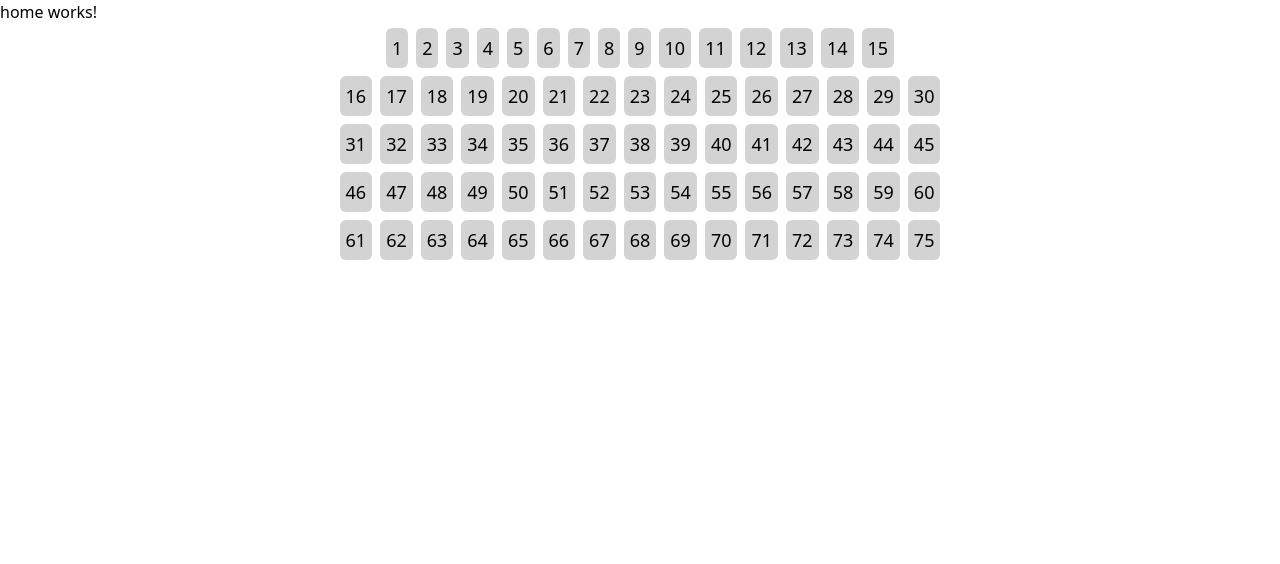
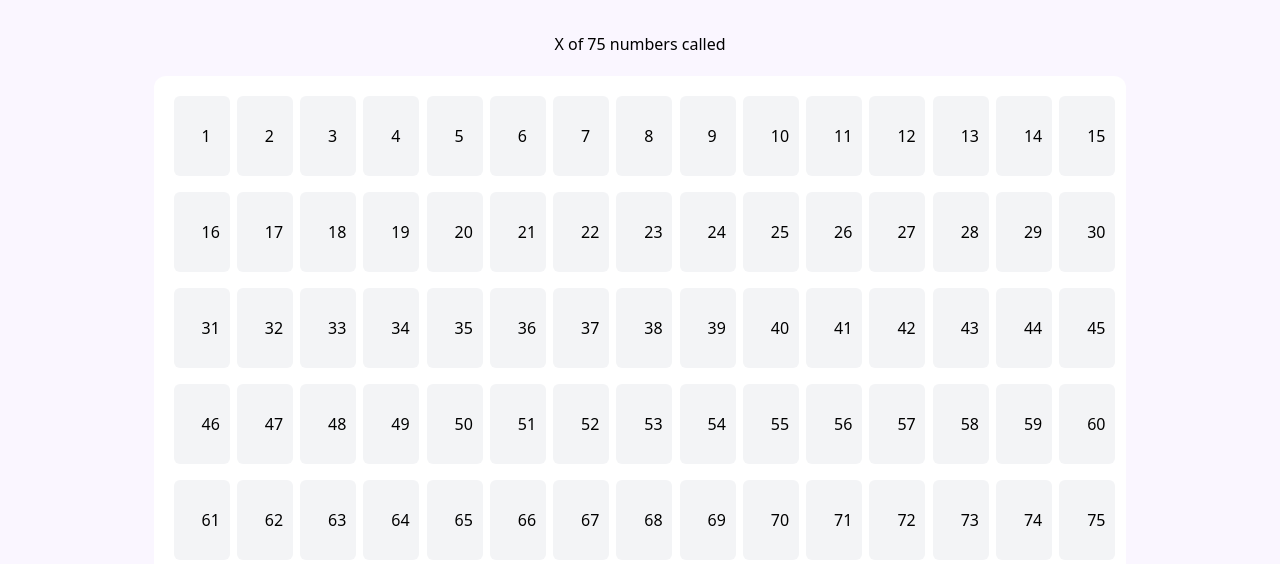
Before and after one commit to GillesDV/bingo-screen, an Angular app in the folder bingo-app/: page / in a window 1280 px wide. Shown: the top 564 px of the page. Built offline with nearby package versions, Linux system fonts and the light colour scheme.

Commit message:
make the 75 numbers look mostly decent via grid (tailwind)

```diff
--- a/bingo-app/src/app/features/home/home.html
+++ b/bingo-app/src/app/features/home/home.html
@@ -1,14 +1,14 @@
-<p>home works!</p>
+<div class="min-h-screen p-8 bg-[#FAF6FF]">
+    <h3 class="text-center pb-5">X of {{maxNumbers}} numbers called</h3>
 
+    <div class="w-4/5 mx-auto rounded-xl bg-white ">
 
-<div class="text-center text-lg aspect-3/2">
-    <div class="bg-#3464eb">
-        @for (item of allBingoNumbers; track $index) {
-        <app-number-tile [currentNumber]="item">
-        </app-number-tile>
-        @if(item % 15 == 0){
-        <br>
-        }
-        }
+        <div class="text-center text-l grid grid-cols-15 gap-2 p-4 ">
+            @for (item of allBingoNumbers; track $index) {
+            <app-number-tile [currentNumber]="item">
+            </app-number-tile>
+
+            }
+        </div>
     </div>
 </div>
--- a/bingo-app/src/app/features/home/home.ts
+++ b/bingo-app/src/app/features/home/home.ts
@@ -8,7 +8,8 @@ import { NumberTile } from "../number-tile/number-tile";
   styleUrl: './home.css',
 })
 export class Home {
+  public maxNumbers = 75;
 
-  public allBingoNumbers = Array.from({ length: 75 }, (_, i) => i + 1);
+  public allBingoNumbers = Array.from({ length: this.maxNumbers }, (_, i) => i + 1);
 
 }
--- a/bingo-app/src/app/features/number-tile/number-tile.css
+++ b/bingo-app/src/app/features/number-tile/number-tile.css
@@ -1,7 +1,8 @@
 .notSelected {
-    background-color: lightgrey;
+    background-color: #F3F4F6;
 }
 
 .selected {
-    background-color: blue;
+    background-color: #8A2DFB;
+    color: white;
 }
--- a/bingo-app/src/app/features/number-tile/number-tile.html
+++ b/bingo-app/src/app/features/number-tile/number-tile.html
@@ -1,3 +1,3 @@
-<button (click)="clickOnNumber()" class="m-1 p-1.5 rounded-md" [ngClass]="isSelected ? 'selected' : 'notSelected'">
+<button (click)="clickOnNumber()" class="m-1 p-7 rounded-md w-9/10" [ngClass]="isSelected ? 'selected' : 'notSelected'">
     {{currentNumber}}
 </button>
```
